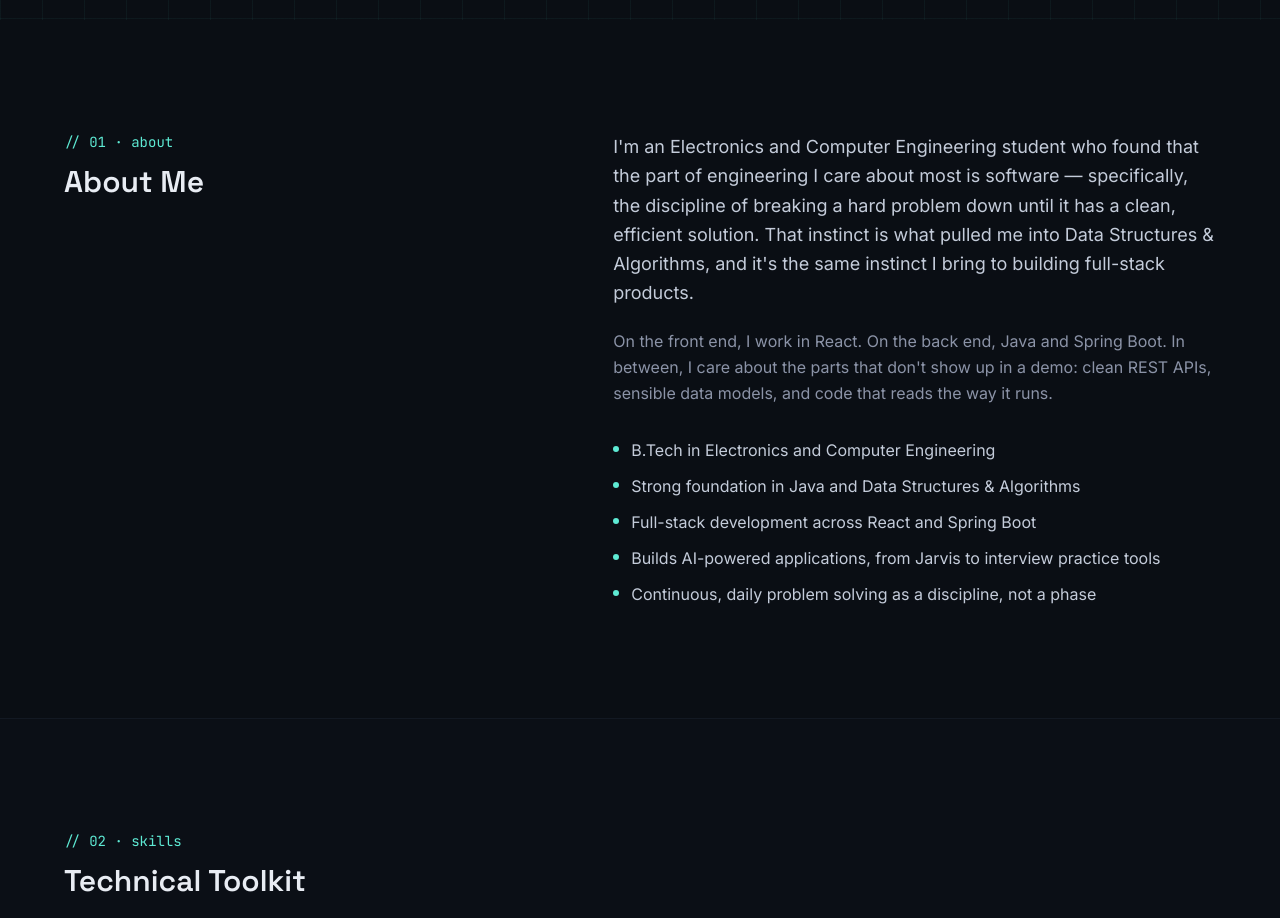
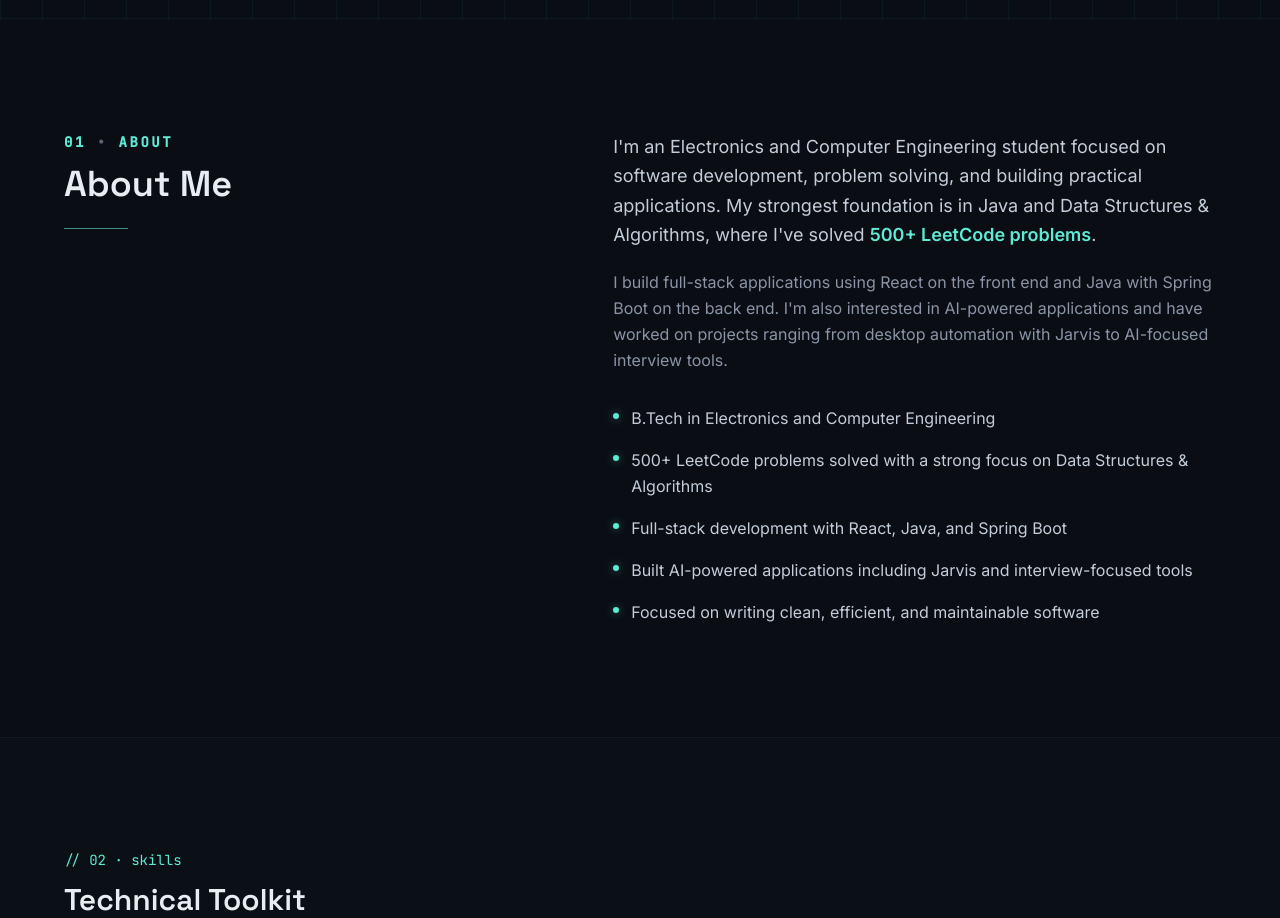
Before and after one commit to rakheebshaikh906-droid/My-Portfolio, a React (Vite) app: page / in a window 1280 px wide. Shown: the part 780-1698 px from the top of the page. Built offline with nearby package versions, Linux system fonts and the light colour scheme.

Commit message:
portfolio

```diff
--- a/src/components/About.jsx
+++ b/src/components/About.jsx
@@ -2,40 +2,62 @@ import Reveal from './Reveal'
 
 const POINTS = [
   'B.Tech in Electronics and Computer Engineering',
-  'Strong foundation in Java and Data Structures & Algorithms',
-  'Full-stack development across React and Spring Boot',
-  'Builds AI-powered applications, from Jarvis to interview practice tools',
-  'Continuous, daily problem solving as a discipline, not a phase',
+  '500+ LeetCode problems solved with a strong focus on Data Structures & Algorithms',
+  'Full-stack development with React, Java, and Spring Boot',
+  'Built AI-powered applications including Jarvis and interview-focused tools',
+  'Focused on writing clean, efficient, and maintainable software',
 ]
 
 export default function About() {
   return (
-    <section id="about" className="py-28 px-6">
-      <div className="max-w-6xl mx-auto grid md:grid-cols-[0.9fr_1.1fr] gap-14 items-start">
+    <section id="about" className="px-6 py-28">
+      <div className="mx-auto grid max-w-6xl items-start gap-14 md:grid-cols-[0.9fr_1.1fr]">
+
         <Reveal>
-          <p className="font-mono text-sm text-signal-teal mb-3">// 01 · about</p>
-          <h2 className="font-display font-semibold text-3xl text-fog-100">About Me</h2>
+          <div className="mb-3">
+            <p className="font-mono text-sm font-semibold uppercase tracking-[0.18em] text-signal-teal">
+              01 <span className="text-fog-700">•</span> About
+            </p>
+          </div>
+
+          <h2 className="font-display text-3xl font-semibold text-fog-100 sm:text-4xl">
+            About Me
+          </h2>
+
+          <div className="mt-6 h-px w-16 bg-signal-teal/60" />
         </Reveal>
 
         <Reveal delay={100}>
-          <p className="text-fog-300 text-lg leading-relaxed">
-            I'm an Electronics and Computer Engineering student who found that the part of
-            engineering I care about most is software — specifically, the discipline of
-            breaking a hard problem down until it has a clean, efficient solution. That
-            instinct is what pulled me into Data Structures &amp; Algorithms, and it's the
-            same instinct I bring to building full-stack products.
-          </p>
-          <p className="mt-5 text-fog-500 leading-relaxed">
-            On the front end, I work in React. On the back end, Java and Spring Boot. In
-            between, I care about the parts that don't show up in a demo: clean REST APIs,
-            sensible data models, and code that reads the way it runs.
+          <p className="text-lg leading-relaxed text-fog-300">
+            I'm an Electronics and Computer Engineering student focused on
+            software development, problem solving, and building practical
+            applications. My strongest foundation is in Java and Data
+            Structures &amp; Algorithms, where I've solved{' '}
+            <span className="font-semibold text-signal-teal">
+              500+ LeetCode problems
+            </span>
+            .
           </p>
 
-          <ul className="mt-8 space-y-3">
+          <p className="mt-5 leading-relaxed text-fog-500">
+            I build full-stack applications using React on the front end and
+            Java with Spring Boot on the back end. I'm also interested in
+            AI-powered applications and have worked on projects ranging from
+            desktop automation with Jarvis to AI-focused interview tools.
+          </p>
+
+          <ul className="mt-8 space-y-4">
             {POINTS.map((point) => (
-              <li key={point} className="flex items-start gap-3 text-fog-300">
-                <span className="mt-2 h-1.5 w-1.5 rounded-full bg-signal-teal shrink-0" aria-hidden="true" />
-                <span>{point}</span>
+              <li
+                key={point}
+                className="flex items-start gap-3 text-fog-300"
+              >
+                <span
+                  className="mt-2 h-1.5 w-1.5 shrink-0 rounded-full bg-signal-teal shadow-[0_0_8px_rgba(94,234,212,0.45)]"
+                  aria-hidden="true"
+                />
+
+                <span className="leading-relaxed">{point}</span>
               </li>
             ))}
           </ul>
```
